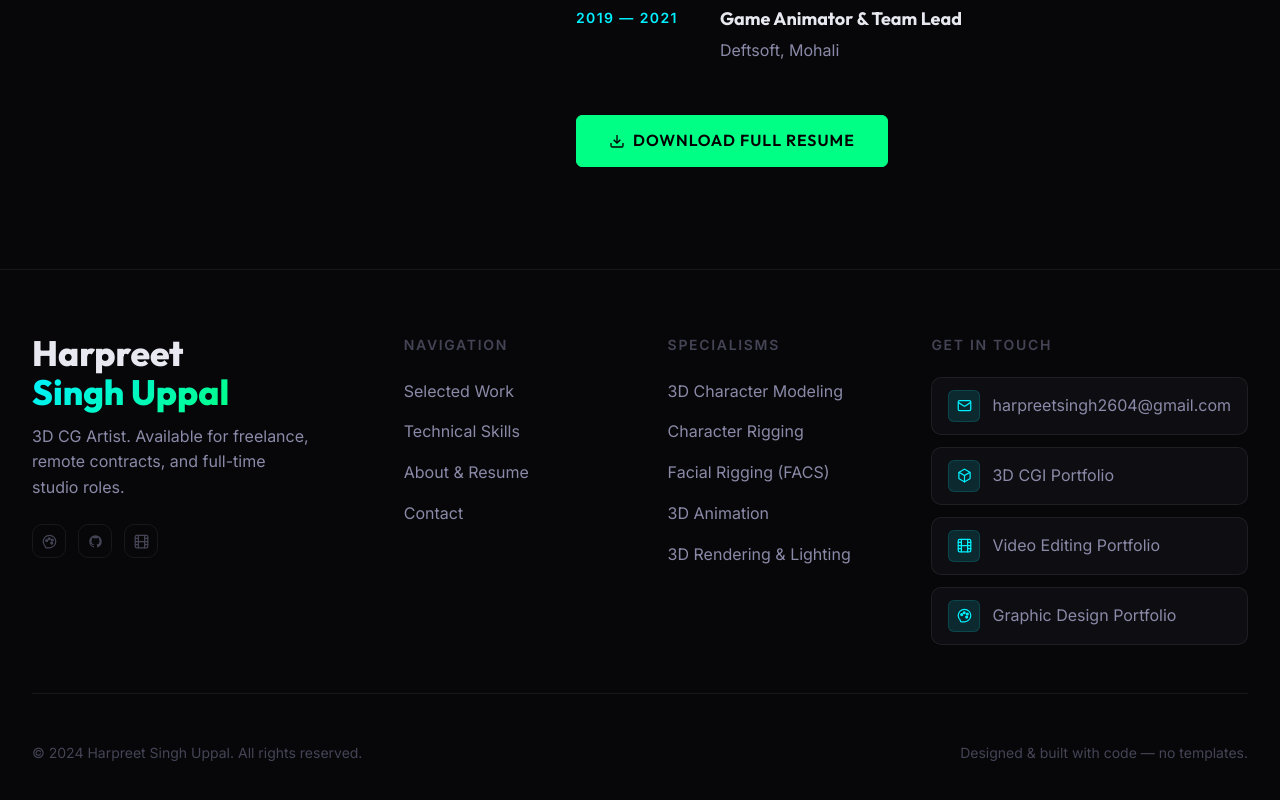
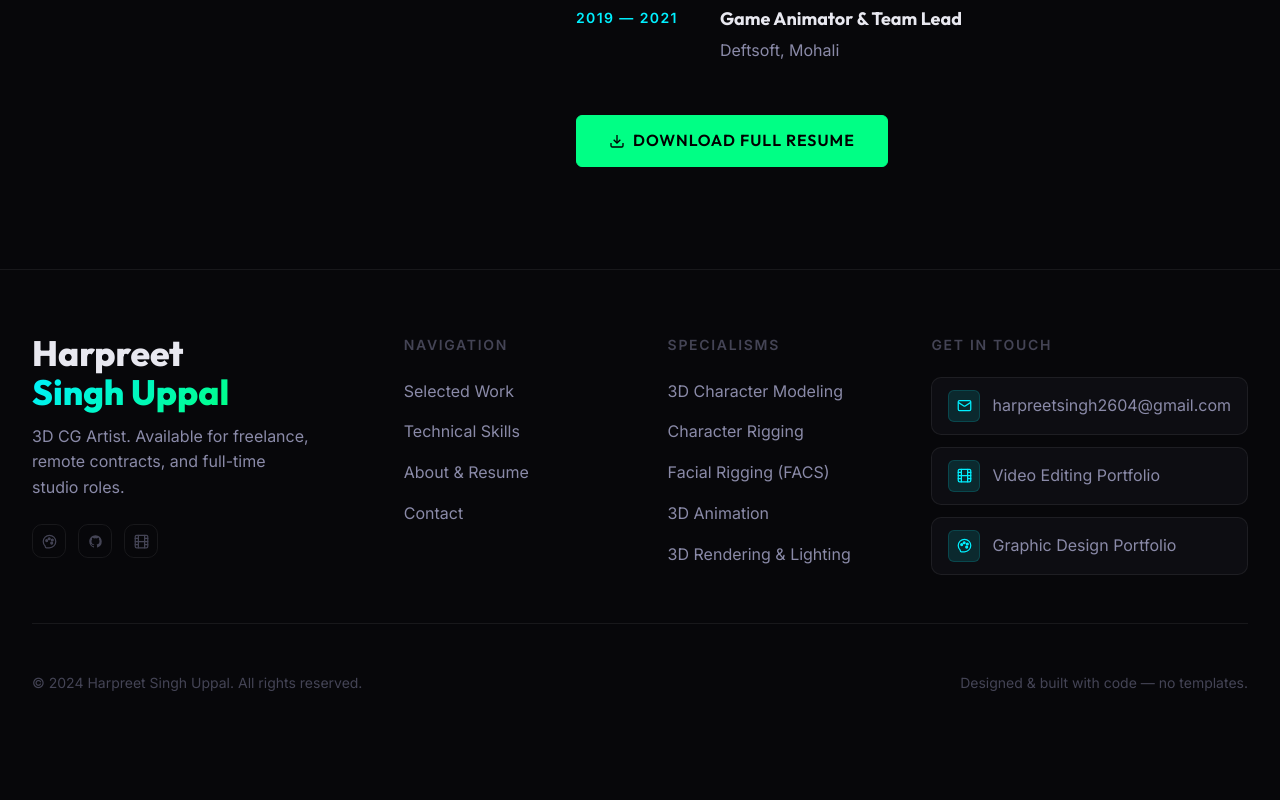
Before and after one commit to happysingh3d/3d-portfolio, a plain HTML site: page index.html in a window 1280 px wide. Shown: the part 8287-9087 px from the top of the page. After the commit the page ends 9029 px from the top, so only its background shows below. Drawn offline with Linux system fonts and the light colour scheme.

Commit message:
Remove redundant 3D portfolio self-link from contact section

```diff
--- a/index.html
+++ b/index.html
@@ -647,15 +647,6 @@
             </div>
             <span>harpreetsingh2604@gmail.com</span>
           </a>
-          <!-- 3D CGI Portfolio -->
-          <a href="https://happysingh3d.github.io/Portfolio/" target="_blank" rel="noopener noreferrer" class="contact-card" aria-label="3D CGI Portfolio">
-            <div class="contact-card-icon" aria-hidden="true">
-              <svg width="15" height="15" viewBox="0 0 24 24" fill="none" stroke="currentColor" stroke-width="2" stroke-linecap="round" stroke-linejoin="round">
-                <path d="M21 16V8a2 2 0 0 0-1-1.73l-7-4a2 2 0 0 0-2 0l-7 4A2 2 0 0 0 3 8v8a2 2 0 0 0 1 1.73l7 4a2 2 0 0 0 2 0l7-4A2 2 0 0 0 21 16z"/><polyline points="3.27 6.96 12 12.01 20.73 6.96"/><line x1="12" y1="22.08" x2="12" y2="12"/>
-              </svg>
-            </div>
-            <span>3D CGI Portfolio</span>
-          </a>
           <!-- Video Editing Portfolio -->
           <a href="https://happysingh3d.github.io/video-portfolio/" target="_blank" rel="noopener noreferrer" class="contact-card" aria-label="Video Editing Portfolio">
             <div class="contact-card-icon" aria-hidden="true">
```
